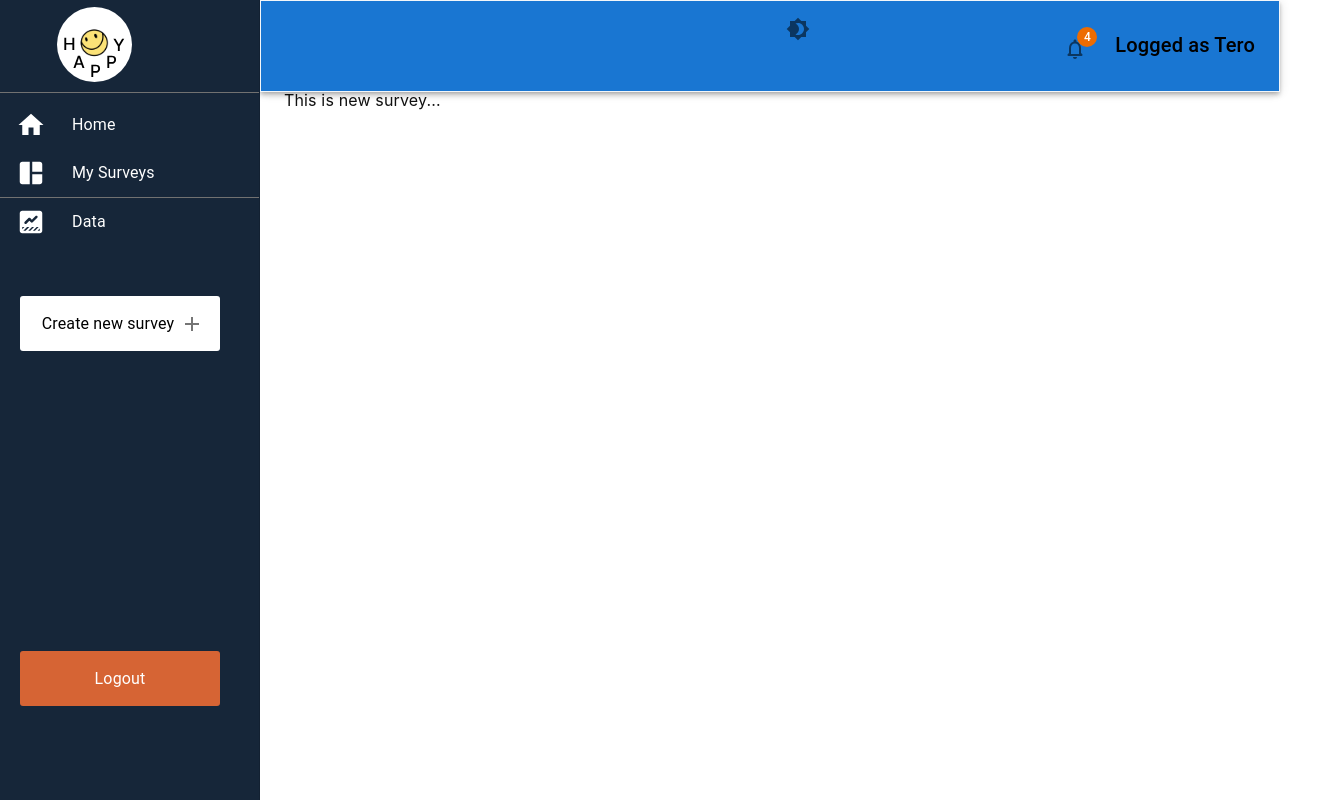
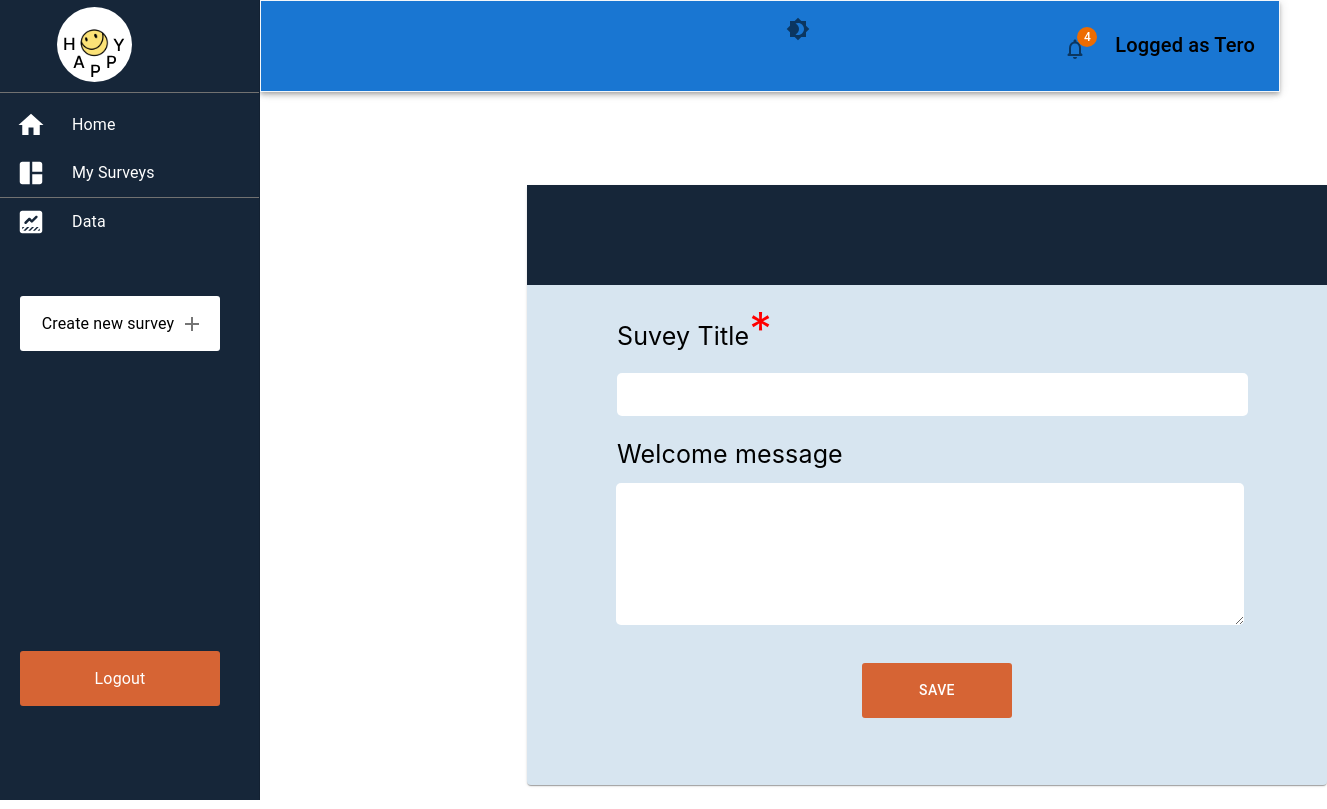
Before and after one commit to Termanty/PS-Dashboard, a React (Create React App) app: page /CreateNewSurvey in a window 1280 px wide. Shown: the whole page, 1327 px wide, since content can reach past the window. Built offline with nearby package versions, Linux system fonts and the light colour scheme.

Commit message:
added new survey form

```diff
--- /dev/null
+++ b/src/components/CreateSurvey/NewSurvey.style.js
@@ -0,0 +1,42 @@
+import { makeStyles } from "@mui/styles";
+
+export const NewSurvey = makeStyles({
+title: {
+  fontSize: 25,
+  color: "black",
+  textAlign: "left",
+  marginLeft: "90px",
+},
+inputTitle: {
+  fontSize: 20,
+  color: "black",
+  textAlign: "left",
+  marginLeft: 90,
+  marginBottom: 20,
+  paddingLeft: "10px",
+  border: "none",
+  borderRadius: "5px",
+  width: "78.9%",
+},
+inputMessage: {
+  fontSize: 20,
+  color: "black",
+  textAlign: "left",
+  marginLeft: "5px",
+  paddingLeft: "10px",
+  border: "none",
+  borderRadius: "5px"
+},
+saveButton: {
+  backgroundColor: "#D66434",
+  color: "white",
+  width: "150px",
+  height: "55px",
+  borderRadius: "3px",
+  marginLeft: "20px",
+  '&:hover': {
+      backgroundColor: "sandybrown",
+      opacity: [0.4, 0.5, 0,7],
+    },
+},
+})
--- a/src/components/LeftBar/Leftbar.style.js
+++ b/src/components/LeftBar/Leftbar.style.js
@@ -10,6 +10,10 @@ export const leftbarStyle = makeStyles({
     height: "55px",
     borderRadius: "3px",
     marginLeft: "20px",
+    '&:hover': {
+      backgroundColor:"sandybrown",
+      opacity: [0.4, 0.5, 0.7],
+    }
   },
   logoutButton: {
     backgroundColor: "#D66434",
@@ -18,6 +22,10 @@ export const leftbarStyle = makeStyles({
     height: "55px",
     borderRadius: "3px",
     marginLeft: "20px",
+    '&:hover': {
+      backgroundColor: "sandybrown",
+      opacity: [0.4, 0.5, 0,7],
+    }
   },
   headerIndex: {
     overflow: "scoll"
--- a/src/components/pages/CreateNewSurvey.js
+++ b/src/components/pages/CreateNewSurvey.js
@@ -1,10 +1,40 @@
-import React from 'react'
+import React from "react";
+import Paper from "@mui/material/Paper";
+import Button from "@mui/material/Button";
+import {NewSurvey} from "../CreateSurvey/NewSurvey.style.js";
 
 function CreateNewSurvey() {
+  const classes = NewSurvey();
+
   return (
-    <div>
-      This is new survey...
+    <Paper
+      sx={{
+        width: 800, height: 600, backgroundColor: "#D7E5F0",
+        justifyContent: "center", textAlign: "center", marginLeft: "25%", marginTop: "10%"
+        }}
+        >
+    <div style={{
+      width: "100%",
+      height: 100,
+      backgroundColor: "rgb(22, 38, 57)"
+      }}
+      >
     </div>
+      <label className={classes.title}>Suvey Title<span style={{color:"red", fontSize: 45}}>*</span></label>
+      <input type="text" className={classes.inputTitle} />
+      <label className={classes.title}>Welcome message</label>
+      <textarea
+      rows="6" cols="50"
+      className={classes.inputMessage}
+      >
+        </textarea>
+      <Button
+      className={classes.saveButton}
+      sx={{marginTop: 4}}
+      >
+        Save
+      </Button>
+    </Paper>
   )
 }
 
```
